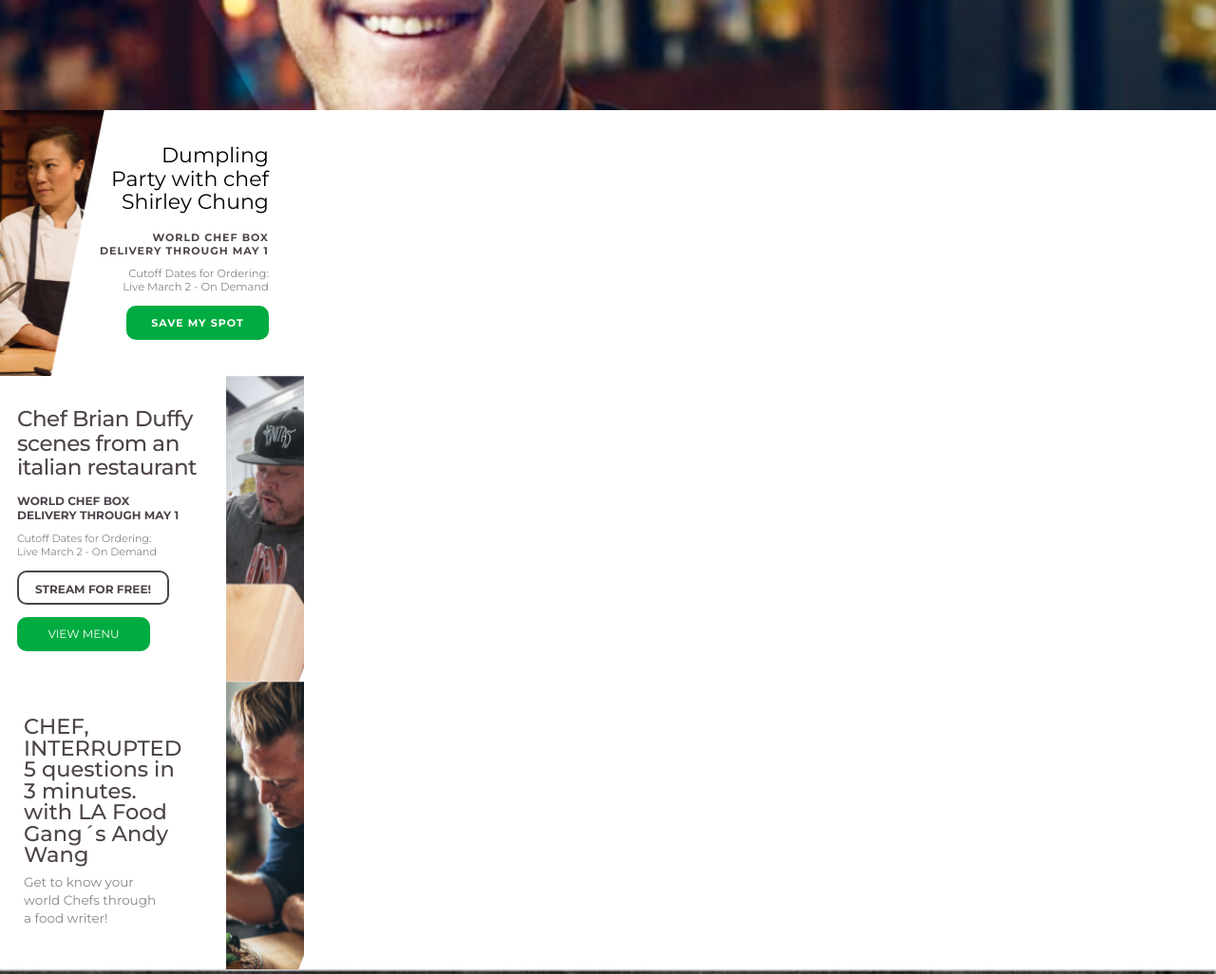
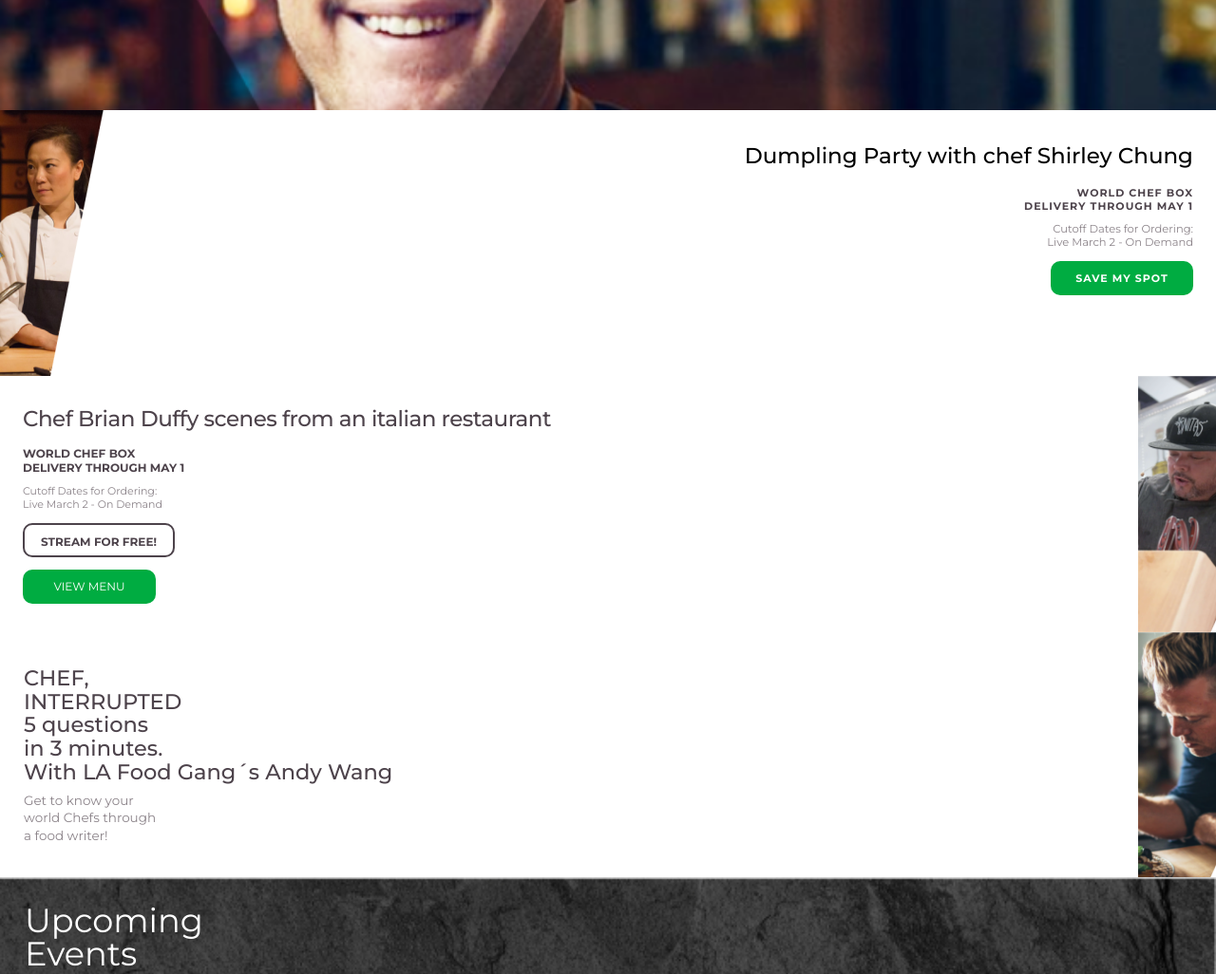
Before and after one commit to faga01/proyecto-wc, a plain HTML site: page index.html in a window 1280 px wide. Shown: the part 2160-3186 px from the top of the page at 95% size. Drawn offline with Linux system fonts and the light colour scheme.

Commit message:
cambios en la secccion 3

```diff
--- a/index.html
+++ b/index.html
@@ -235,9 +235,9 @@
 
 
         <div class="seccion_3_articulo_2">
-            <img class="articulo_2_img" src="/imagenes/img-2_1.png" alt="">
+            <img class="articulo_2_img" src="/imagenes/img-2_1.png" alt="">    <!--  -->
             <div class="articulo_2_contenido">
-                <h3>Dumpling <br> Party with chef <br> Shirley Chung</h3>
+                <h3>Dumpling Party with chef Shirley Chung</h3>
                 <p>world chef box <br> delivery through may 1</p>
                 <h6>Cutoff Dates for Ordering: <br> Live March 2 - On Demand</h6>
                 <a class="seccion_3_boton_3 boton_verde" href="#">save my spot</a>
@@ -247,7 +247,7 @@
 
         <div class="seccion_3_articulo_3">
             <div class="articulo_3_contenido">
-                <h3>Chef Brian Duffy <br> scenes from an <br> italian restaurant</h3>
+                <h3>Chef Brian Duffy scenes from an italian restaurant</h3>
                 <p>world chef box <br> delivery through may 1</p>
                 <h6>Cutoff Dates for Ordering: <br> Live March 2 - On Demand</h6>
                 <a class="boton_transparente seccion_3_boton_4" href="#">stream for free!</a>
@@ -259,8 +259,8 @@
 
         <div class="seccion_3_articulo_4">
             <div class="articulo_4_contenido">
-                <h3> <span> Chef, <br> interrupted <br> </span>5 questions in <br> 3 minutes. <br> with LA Food <br>
-                    Gang´s Andy <br> Wang</h3>
+                <h3> <span> Chef, <br> interrupted <br> </span>5 questions <br> in 3 minutes. <br> With LA Food
+                    Gang´s Andy Wang</h3>
                 <p>Get to know your <br> world Chefs through<br> a food writer!</p>
 
             </div>
--- a/scss/components/_seccion_3.scss
+++ b/scss/components/_seccion_3.scss
@@ -1,3 +1,4 @@
+
 .seccion_3_encabezado {
     margin-top: 45px;
     border-top: 2px solid rgba(57, 54, 56, 0.2);
@@ -39,7 +40,6 @@
     align-items: flex-end;
     text-align: end;
     padding-right: 25px;
-    //row-gap: 10px;
     padding-top: 70px;
     @media only screen and(min-width:768px){
         background-image: url(../imagenes/img-1_13.png);
@@ -106,11 +106,14 @@
 }
 
 .seccion_3_articulo_2 {
+    display: grid;
+    grid-template-columns: 30% 70%;
     height: 280px;
-    display: flex;
+
     .articulo_2_img {
-        width: 111px;
-        height: auto;
+        height: 280px;
+        width: auto;
+
     }
     .articulo_2_contenido {
         padding-top: 36px;
@@ -118,12 +121,15 @@
         flex-direction: column;
         align-items: flex-end;
         text-align: end;
-        padding-right: 22px;
-    }
+        padding-right: 24px;
+
+
         h3 {
-        font-size: 22px;
-        font-weight: normal;
+            font-size: 23px;
+            font-weight: 500;
             line-height: 1.1;
+            padding-left: 8px;
+
 
         }
         p {
@@ -141,7 +147,6 @@
             color: $colorFuente;
             padding-top: 10px
         }
-
         .seccion_3_boton_3 {
             margin-top: 13px;
             color: $blanco;
@@ -153,19 +158,23 @@
             letter-spacing: 1px;
             @include boton_verde;
         }
+    }
+
 
 }
 
 .seccion_3_articulo_3 {
-    display: flex;
+    display: grid;
+    grid-template-columns: 75% 25%;
     height: auto;
+    position: relative;
+
     .articulo_3_contenido {
         display: flex;
         flex-direction: column;
         padding-top: 33px;
-        padding-bottom: 32px;
-        width: 238px;
-        padding-left: 18px;
+        padding-left: 24px;
+        padding-bottom: 30px;
         h3{
             font-weight: 500;
             font-size: 23px;
@@ -211,28 +220,32 @@
 
     }
     .articulo_3_img {
-        height: auto;
+        position: absolute;
+        right: 0;
+        bottom: 0;
+        height: 100%;
         width: 82px;
     }
 }
 
 
 .seccion_3_articulo_4 {
-    display: flex;
-    max-height: 303px;
+    display: grid;
+    grid-template-columns: 75% 25%;
+    position: relative;
+    height: auto;
     .articulo_4_contenido {
         display: flex;
         flex-direction: column;
         padding-top: 36px;
-        padding-bottom: 32px;
+        padding-bottom: 34px;
         row-gap: 10px;
-        width: 238px;
         padding-left: 25px;
         h3 {
            font-size: 22.5px;
            font-weight: 500;
            color: #4d434b;
-           line-height: 1;
+           line-height: 1.1;
            span {
                text-transform: uppercase;
            }
@@ -245,7 +258,9 @@
         }
     }
     .articulo_4_img {
-        height: auto;
+        height: 100%;
+        right: 0;
+        position: absolute;
         width: 82px;
     }
 }
--- a/scss/components/_seccion_4.scss
+++ b/scss/components/_seccion_4.scss
@@ -18,21 +18,22 @@
 }
 
 .seccion_4_img {
-    background-image: url(../imagenes/img-5_1.png);
-    background-repeat: no-repeat;
+    background-image: url(../imagenes/img-5.png);
+    //background-repeat: no-repeat;
     background-size: cover;
     height: 229px;
     position: relative;
+    width: auto;
     .img_icono {
         height: 35px;
         position: absolute;
-        left: 250px;
+        right: 20px;
         top: 18px;
     }
     .img_plato {
         height: 140px;
         position: absolute;
-        left: 150px;
+        right: 20px;
         top: 150px;
     }
 }
```
Also changed, not shown: scss/style.css, 1 other file. Lines whose indentation alone changed are shown as unchanged.
